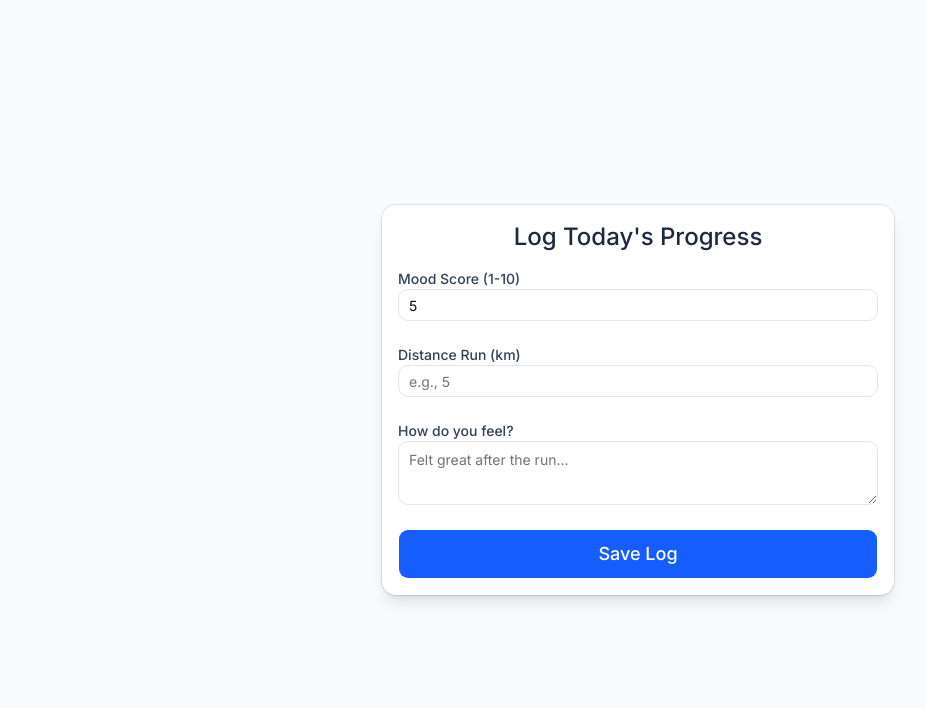
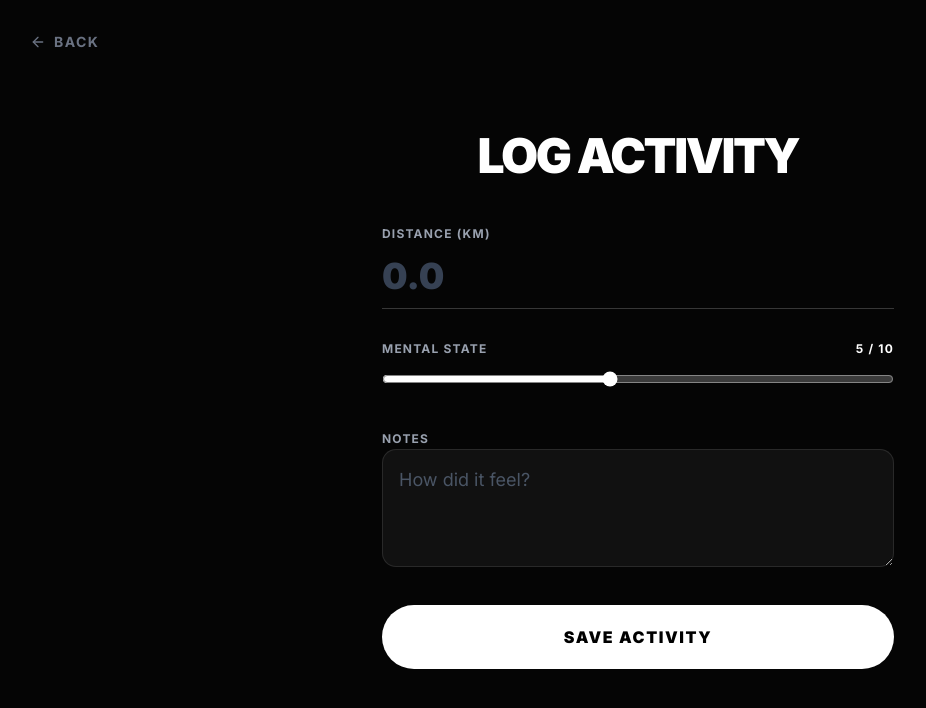
Before and after one commit to Aadya798/still-running, a Next.js app: page /log in a window 1280 px wide. Shown: the top 708 px of the page, without its empty margins (2-928 px from the left). Built offline with nearby package versions, Linux system fonts and the light colour scheme.

Commit message:
Complete dark mode transformation for entire site

```diff
--- a/app/dashboard/page.tsx
+++ b/app/dashboard/page.tsx
@@ -1,11 +1,8 @@
 "use client"
 import { useEffect, useState } from 'react'
 import Link from 'next/link'
-import { Card, CardContent, CardHeader, CardTitle } from "@/components/ui/card"
-import { Button } from "@/components/ui/button"
 import { LineChart, Line, XAxis, YAxis, CartesianGrid, Tooltip, ResponsiveContainer } from 'recharts'
-import { motion } from 'framer-motion'
-import { Activity, Brain, Calendar, Plus, TrendingUp, Home, RefreshCw } from 'lucide-react'
+import { ArrowLeft, RefreshCw, Activity } from 'lucide-react'
 
 export default function Dashboard() {
   const [logs, setLogs] = useState<any[]>([])
@@ -28,174 +25,94 @@ export default function Dashboard() {
       })
   }
 
-  useEffect(() => {
-    fetchLogs()
-  }, [])
+  useEffect(() => { fetchLogs() }, [])
 
   const totalDistance = logs.reduce((acc, curr) => acc + (curr.distance || 0), 0)
   const avgMood = logs.length > 0 ? (logs.reduce((acc, curr) => acc + (curr.mood || 0), 0) / logs.length).toFixed(1) : 0
 
   const handleStravaSync = async () => {
     setIsSyncing(true)
-    // Simulate fetching from Strava API
     setTimeout(async () => {
-      const randomDistance = (Math.random() * 8 + 2).toFixed(1); // Random distance between 2km and 10km
       const fakeStravaRun = {
-        mood: Math.floor(Math.random() * 5) + 5, // Random mood between 5 and 9
-        distance: Number(randomDistance),
+        mood: Math.floor(Math.random() * 5) + 5,
+        distance: Number((Math.random() * 8 + 2).toFixed(1)),
         note: "Imported automatically from Strava"
       };
-
-      const res = await fetch('/api/logs', {
+      await fetch('/api/logs', {
         method: 'POST',
         headers: { 'Content-Type': 'application/json' },
         body: JSON.stringify(fakeStravaRun)
       });
-
-      if (res.ok) {
-        alert('Strava activity synced successfully!');
-        fetchLogs(); // Refresh data without reloading page
-      }
+      alert('Strava activity synced!');
+      fetchLogs();
       setIsSyncing(false)
     }, 1500)
   }
 
-  const container = {
-    hidden: { opacity: 0 },
-    show: { opacity: 1, transition: { staggerChildren: 0.1 } }
-  }
+  return (
+    <div className="min-h-screen bg-[#050505] text-white p-6 md:p-12 relative">
 
-  const item = {
-    hidden: { opacity: 0, y: 20 },
-    show: { opacity: 1, y: 0 }
-  }
+      <Link href="/" className="absolute top-8 left-8 text-gray-500 hover:text-white flex items-center gap-2 text-xs font-bold tracking-widest uppercase transition-colors">
+        <ArrowLeft className="w-4 h-4" /> Home
+      </Link>
 
-  return (
-    <div className="min-h-screen bg-slate-50 flex">
+      <div className="max-w-6xl mx-auto pt-12">
+        <div className="flex flex-col md:flex-row justify-between items-start md:items-end mb-16 gap-6">
+          <h1 className="text-5xl md:text-7xl font-black tracking-tighter uppercase">Progress.</h1>
 
-      {/* SIDEBAR */}
-      <div className="w-64 bg-white border-r border-slate-200 hidden md:flex flex-col p-6 shadow-sm">
-        <h2 className="text-2xl font-bold text-slate-900 mb-8 tracking-tight">Still <span className="text-blue-600">Running</span></h2>
-        <nav className="space-y-4 flex-1">
-          <Link href="/dashboard" className="flex items-center gap-3 text-blue-600 font-medium bg-blue-50 p-3 rounded-lg">
-            <Home className="w-5 h-5" /> Dashboard
+          <div className="flex gap-4">
+            <button onClick={handleStravaSync} disabled={isSyncing} className="bg-white/10 text-white px-6 py-3 rounded-full text-xs font-bold tracking-widest uppercase hover:bg-white/20 transition-all flex items-center gap-2">
+              <RefreshCw className={`w-4 h-4 ${isSyncing ? 'animate-spin' : ''}`} />
+              {isSyncing ? 'Syncing' : 'Sync Strava'}
+            </button>
+            <Link href="/log" className="bg-white text-black px-6 py-3 rounded-full text-xs font-bold tracking-widest uppercase hover:bg-gray-200 transition-all">
+              New Log
             </Link>
-          <Link href="/log" className="flex items-center gap-3 text-slate-600 hover:text-slate-900 hover:bg-slate-50 p-3 rounded-lg transition-colors">
-            <Plus className="w-5 h-5" /> Log a Run
-          </Link>
-          <Link href="/run-clubs" className="flex items-center gap-3 text-slate-600 hover:text-slate-900 hover:bg-slate-50 p-3 rounded-lg transition-colors">
-            <Calendar className="w-5 h-5" /> Run Clubs
-          </Link>
-        </nav>
+          </div>
         </div>
 
-      {/* MAIN CONTENT */}
-      <div className="flex-1 p-8 md:p-12">
-        <div className="max-w-5xl mx-auto space-y-8">
+        {/* Stats Grid */}
+        <div className="grid grid-cols-1 md:grid-cols-3 gap-6 mb-16">
+          <div className="border border-white/10 p-8 rounded-2xl bg-white/5">
+            <p className="text-xs font-bold tracking-widest text-gray-400 uppercase mb-4">Total Distance</p>
+            <div className="text-5xl md:text-7xl font-black tracking-tighter">{totalDistance.toFixed(1)}<span className="text-2xl text-gray-500 ml-2">km</span></div>
+          </div>
+          <div className="border border-white/10 p-8 rounded-2xl bg-white/5">
+            <p className="text-xs font-bold tracking-widest text-gray-400 uppercase mb-4">Average Mood</p>
+            <div className="text-5xl md:text-7xl font-black tracking-tighter">{avgMood}<span className="text-2xl text-gray-500 ml-2">/ 10</span></div>
+          </div>
+          <div className="border border-white/10 p-8 rounded-2xl bg-white text-black">
+            <p className="text-xs font-bold tracking-widest text-gray-600 uppercase mb-4">Next Run Club</p>
+            <div className="text-3xl font-black tracking-tighter">City Park</div>
+            <p className="text-sm font-medium mt-2">Tomorrow, 7 AM</p>
+          </div>
+        </div>
 
-          {/* HEADER */}
-          <motion.div
-            initial={{ opacity: 0, x: -20 }}
-            animate={{ opacity: 1, x: 0 }}
-            className="flex flex-col md:flex-row justify-between items-start md:items-end gap-4"
-          >
-            <div>
-              <h1 className="text-4xl font-extrabold text-slate-900">Welcome Back.</h1>
-              <p className="text-slate-500 mt-2">Here is your progress overview.</p>
-            </div>
-            <div className="flex gap-3">
-              <Button
-                onClick={handleStravaSync}
-                disabled={isSyncing}
-                className="bg-orange-500 hover:bg-orange-600 text-white shadow-lg shadow-orange-200 transition-all"
-              >
-                <RefreshCw className={`mr-2 h-4 w-4 ${isSyncing ? 'animate-spin' : ''}`} />
-                {isSyncing ? 'Syncing...' : 'Connect Strava'}
-              </Button>
-              <Link href="/log">
-                <Button className="bg-blue-600 hover:bg-blue-700 shadow-lg shadow-blue-200">
-                  <Plus className="mr-2 h-4 w-4" /> New Log
-                </Button>
-              </Link>
-            </div>
-          </motion.div>
-
-          {/* STATS CARDS */}
-          <motion.div variants={container} initial="hidden" animate="show" className="grid grid-cols-1 md:grid-cols-3 gap-6">
-            <motion.div variants={item} whileHover={{ scale: 1.02 }} transition={{ type: "spring", stiffness: 300 }}>
-              <Card className="shadow-lg border-none bg-white overflow-hidden relative">
-                <div className="absolute top-0 right-0 p-4 opacity-10"><Activity className="w-24 h-24 text-blue-600" /></div>
-                <CardHeader className="pb-2">
-                  <CardTitle className="text-sm font-medium text-slate-500 flex items-center gap-2">
-                    <TrendingUp className="w-4 h-4 text-blue-500" /> Total Distance
-                  </CardTitle>
-                </CardHeader>
-                <CardContent>
-                  <div className="text-5xl font-black text-slate-900">{totalDistance.toFixed(1)} <span className="text-2xl text-slate-400 font-medium">km</span></div>
-                </CardContent>
-              </Card>
-            </motion.div>
-
-            <motion.div variants={item} whileHover={{ scale: 1.02 }} transition={{ type: "spring", stiffness: 300 }}>
-              <Card className="shadow-lg border-none bg-white overflow-hidden relative">
-                <div className="absolute top-0 right-0 p-4 opacity-10"><Brain className="w-24 h-24 text-green-600" /></div>
-                <CardHeader className="pb-2">
-                  <CardTitle className="text-sm font-medium text-slate-500 flex items-center gap-2">
-                    <TrendingUp className="w-4 h-4 text-green-500" /> Average Mood
-                  </CardTitle>
-                </CardHeader>
-                <CardContent>
-                  <div className="text-5xl font-black text-slate-900">{avgMood} <span className="text-2xl text-slate-400 font-medium">/ 10</span></div>
-                </CardContent>
-              </Card>
-            </motion.div>
-
-            <motion.div variants={item} whileHover={{ scale: 1.02 }} transition={{ type: "spring", stiffness: 300 }}>
-              <Card className="shadow-lg border-none bg-slate-900 text-white overflow-hidden relative">
-                <div className="absolute top-0 right-0 p-4 opacity-10"><Calendar className="w-24 h-24 text-white" /></div>
-                <CardHeader className="pb-2">
-                  <CardTitle className="text-sm font-medium text-slate-400">Next Run Club</CardTitle>
-                </CardHeader>
-                <CardContent>
-                  <div className="text-2xl font-bold text-white mb-1">City Park Run</div>
-                  <p className="text-sm text-slate-400">Tomorrow, 7:00 AM</p>
-                </CardContent>
-              </Card>
-            </motion.div>
-          </motion.div>
-
-          {/* CHART */}
-          <motion.div initial={{ opacity: 0, y: 30 }} animate={{ opacity: 1, y: 0 }} transition={{ delay: 0.4 }}>
-            <Card className="shadow-xl border-none bg-white">
-              <CardHeader className="border-b border-slate-100 pb-4">
-                <CardTitle className="text-xl font-bold text-slate-800">Mood vs Distance</CardTitle>
-              </CardHeader>
-              <CardContent className="h-[450px] pt-6">
+        {/* Chart */}
+        <div className="border border-white/10 rounded-2xl bg-[#0a0a0a] p-8">
+          <p className="text-xs font-bold tracking-widest text-gray-400 uppercase mb-8">Mood vs Distance</p>
+          <div className="h-[400px]">
             {loading ? (
-                  <div className="flex h-full items-center justify-center text-slate-400 animate-pulse">Loading your data...</div>
+              <div className="h-full flex items-center justify-center text-gray-500">Loading Data...</div>
             ) : logs.length === 0 ? (
-                  <div className="flex h-full flex-col items-center justify-center text-slate-400 space-y-4">
-                    <Activity className="w-12 h-12 text-slate-300" />
-                    <p>No data yet. Log a run to see your insights!</p>
-                    <Link href="/log"><Button variant="outline">Log your first run</Button></Link>
+              <div className="h-full flex flex-col items-center justify-center text-gray-500">
+                <Activity className="w-12 h-12 mb-4 opacity-50" />
+                No data yet.
               </div>
             ) : (
               <ResponsiveContainer width="100%" height="100%">
-                    <LineChart data={logs} margin={{ top: 5, right: 30, left: 20, bottom: 5 }}>
-                      <CartesianGrid strokeDasharray="3 3" stroke="#e2e8f0" vertical={false} />
-                      <XAxis dataKey="day" stroke="#94a3b8" tickLine={false} axisLine={false} />
-                      <YAxis yAxisId="left" stroke="#94a3b8" tickLine={false} axisLine={false} />
-                      <YAxis yAxisId="right" orientation="right" stroke="#94a3b8" tickLine={false} axisLine={false} />
-                      <Tooltip contentStyle={{ borderRadius: '8px', border: 'none', boxShadow: '0 4px 6px -1px rgb(0 0 0 / 0.1)' }} />
-                      <Line yAxisId="left" type="monotone" dataKey="mood" stroke="#10b981" strokeWidth={4} dot={{r: 6, fill: "#10b981", strokeWidth: 2, stroke: "#fff"}} activeDot={{r: 8}} name="Mood Score" />
-                      <Line yAxisId="right" type="monotone" dataKey="distance" stroke="#3b82f6" strokeWidth={4} dot={{r: 6, fill: "#3b82f6", strokeWidth: 2, stroke: "#fff"}} activeDot={{r: 8}} name="Distance (km)" />
+                <LineChart data={logs}>
+                  <CartesianGrid strokeDasharray="3 3" stroke="#222" vertical={false} />
+                  <XAxis dataKey="day" stroke="#555" tickLine={false} axisLine={false} />
+                  <YAxis yAxisId="left" stroke="#555" tickLine={false} axisLine={false} />
+                  <YAxis yAxisId="right" orientation="right" stroke="#555" tickLine={false} axisLine={false} />
+                  <Tooltip contentStyle={{ backgroundColor: '#111', borderColor: '#333', color: '#fff', borderRadius: '8px' }} />
+                  <Line yAxisId="left" type="monotone" dataKey="mood" stroke="#ffffff" strokeWidth={4} dot={{r: 4, fill: "#fff"}} activeDot={{r: 8}} />
+                  <Line yAxisId="right" type="monotone" dataKey="distance" stroke="#555" strokeWidth={4} dot={{r: 4, fill: "#555"}} />
                 </LineChart>
               </ResponsiveContainer>
             )}
-              </CardContent>
-            </Card>
-          </motion.div>
-
+          </div>
         </div>
       </div>
     </div>
--- a/app/log/page.tsx
+++ b/app/log/page.tsx
@@ -1,10 +1,8 @@
 "use client"
 import { useState } from 'react'
 import { useRouter } from 'next/navigation'
-import { Card, CardContent, CardHeader, CardTitle } from "@/components/ui/card"
-import { Button } from "@/components/ui/button"
-import { Input } from "@/components/ui/input"
-import { Textarea } from "@/components/ui/textarea"
+import Link from 'next/link'
+import { ArrowLeft } from 'lucide-react'
 
 export default function LogPage() {
   const [mood, setMood] = useState(5)
@@ -20,46 +18,75 @@ export default function LogPage() {
         headers: { 'Content-Type': 'application/json' },
         body: JSON.stringify({ mood, distance: Number(distance), note })
       })
-
-      const data = await res.json();
-
       if (res.ok) {
         alert('Saved to Database!')
         router.push('/dashboard')
       } else {
-        alert('Database Error: ' + data.error) // THIS WILL SHOW US THE REAL ERROR
+        alert('Database Error')
       }
     } catch (err) {
-      alert('Network Error: Could not reach backend')
+      alert('Network Error')
     }
   }
 
   return (
-    <div className="min-h-screen bg-slate-50 flex items-center justify-center p-6">
-      <Card className="w-full max-w-lg shadow-lg border-none">
-        <CardHeader>
-          <CardTitle className="text-2xl text-slate-800 text-center">Log Today's Progress</CardTitle>
-        </CardHeader>
-        <CardContent>
-          <form onSubmit={handleSubmit} className="space-y-6">
-            <div className="space-y-2">
-              <label className="text-sm font-medium text-slate-700">Mood Score (1-10)</label>
-              <Input type="number" min="1" max="10" value={mood} onChange={(e) => setMood(Number(e.target.value))} className="text-lg" />
-            </div>
-            <div className="space-y-2">
-              <label className="text-sm font-medium text-slate-700">Distance Run (km)</label>
-              <Input type="number" placeholder="e.g., 5" value={distance} onChange={(e) => setDistance(e.target.value)} required className="text-lg" />
-            </div>
-            <div className="space-y-2">
-              <label className="text-sm font-medium text-slate-700">How do you feel?</label>
-              <Textarea placeholder="Felt great after the run..." value={note} onChange={(e) => setNote(e.target.value)} rows={4} />
-            </div>
-            <Button type="submit" className="w-full bg-blue-600 hover:bg-blue-700 text-white py-6 text-lg">
-              Save Log
-            </Button>
-          </form>
-        </CardContent>
-      </Card>
+    <div className="min-h-screen bg-[#050505] text-white flex flex-col items-center justify-center p-6 relative">
+
+      <Link href="/" className="absolute top-8 left-8 text-gray-500 hover:text-white flex items-center gap-2 text-sm font-bold tracking-widest uppercase transition-colors">
+        <ArrowLeft className="w-4 h-4" /> Back
+      </Link>
+
+      <div className="w-full max-w-lg">
+        <h1 className="text-5xl font-black tracking-tighter uppercase mb-10 text-center">Log Activity</h1>
+
+        <form onSubmit={handleSubmit} className="space-y-8">
+
+          <div className="space-y-3">
+            <label className="text-xs font-bold tracking-widest text-gray-400 uppercase">Distance (km)</label>
+            <input
+              type="number"
+              placeholder="0.0"
+              value={distance}
+              onChange={(e) => setDistance(e.target.value)}
+              required
+              className="w-full bg-transparent border-b border-white/20 text-4xl font-black py-3 focus:outline-none focus:border-white transition-colors placeholder:text-gray-700"
+            />
+          </div>
+
+          <div className="space-y-3">
+            <label className="text-xs font-bold tracking-widest text-gray-400 uppercase flex justify-between">
+              <span>Mental State</span>
+              <span className="text-white">{mood} / 10</span>
+            </label>
+            <input
+              type="range"
+              min="1"
+              max="10"
+              value={mood}
+              onChange={(e) => setMood(Number(e.target.value))}
+              className="w-full accent-white"
+            />
+          </div>
+
+          <div className="space-y-3">
+            <label className="text-xs font-bold tracking-widest text-gray-400 uppercase">Notes</label>
+            <textarea
+              placeholder="How did it feel?"
+              value={note}
+              onChange={(e) => setNote(e.target.value)}
+              rows={3}
+              className="w-full bg-white/5 border border-white/10 rounded-xl p-4 text-lg focus:outline-none focus:border-white transition-colors placeholder:text-gray-600"
+            />
+          </div>
+
+          <button
+            type="submit"
+            className="w-full bg-white text-black py-5 rounded-full font-black tracking-widest uppercase hover:scale-105 transition-transform"
+          >
+            Save Activity
+          </button>
+        </form>
+      </div>
     </div>
   )
 }
--- a/app/run-clubs/page.tsx
+++ b/app/run-clubs/page.tsx
@@ -1,45 +1,49 @@
 "use client"
-import { motion } from 'framer-motion'
-import { Card, CardContent, CardHeader, CardTitle } from "@/components/ui/card"
-import { MapPin, Clock, Users } from "lucide-react"
-import { Button } from "@/components/ui/button"
+import Link from 'next/link'
+import { ArrowLeft, ArrowRight } from 'lucide-react'
 
 const clubs = [
-  { name: "Sunrise Runners", location: "City Park", time: "Mon & Wed, 6:00 AM", distance: "5km", vibe: "Relaxed & Social", color: "bg-blue-100 text-blue-700" },
-  { name: "Midnight Milers", location: "Downtown Track", time: "Fri, 9:00 PM", distance: "10km", vibe: "Fast & Focused", color: "bg-purple-100 text-purple-700" },
-  { name: "Mindful Joggers", location: "River Side Trail", time: "Sat, 8:00 AM", distance: "3km", vibe: "Mental Health", color: "bg-green-100 text-green-700" },
-  { name: "Trail Blazers", location: "Mountain Ridge", time: "Sun, 7:00 AM", distance: "15km", vibe: "Adventure", color: "bg-orange-100 text-orange-700" },
-  { name: "Speed Demons", location: "City Stadium", time: "Tue & Thu, 5:30 AM", distance: "8km", vibe: "Competitive", color: "bg-red-100 text-red-700" },
-  { name: "Casual Pacers", location: "Local Cafe", time: "Wed, 6:30 PM", distance: "4km", vibe: "Coffee & Chat", color: "bg-amber-100 text-amber-700" },
+  { name: "Sunrise Runners", location: "City Park", time: "Mon & Wed, 6:00 AM", distance: "5km", vibe: "Relaxed" },
+  { name: "Midnight Milers", location: "Downtown Track", time: "Fri, 9:00 PM", distance: "10km", vibe: "Fast" },
+  { name: "Mindful Joggers", location: "River Trail", time: "Sat, 8:00 AM", distance: "3km", vibe: "Mental Health" },
 ]
 
 export default function RunClubs() {
   return (
-    <div className="max-w-6xl mx-auto px-6 py-12 space-y-12">
-      <motion.div initial={{ opacity: 0, y: -20 }} animate={{ opacity: 1, y: 0 }} className="text-center space-y-4 max-w-2xl mx-auto">
-        <h1 className="text-4xl md:text-5xl font-extrabold text-slate-900 tracking-tight">Find Your Tribe</h1>
-        <p className="text-lg text-slate-600">Running alone is great. Running with others is better.</p>
-      </motion.div>
+    <div className="min-h-screen bg-[#050505] text-white p-6 md:p-12 relative">
 
-      <div className="grid grid-cols-1 md:grid-cols-2 lg:grid-cols-3 gap-6">
-        {clubs.map((club, index) => (
-          <motion.div key={index} initial={{ opacity: 0, y: 20 }} animate={{ opacity: 1, y: 0 }} transition={{ delay: index * 0.1 }} whileHover={{ y: -5 }}>
-            <Card className="h-full shadow-md border-none hover:shadow-xl transition-shadow bg-white flex flex-col">
-              <CardHeader>
-                <div className={`w-fit px-3 py-1 rounded-full text-xs font-semibold mb-4 ${club.color}`}>{club.vibe}</div>
-                <CardTitle className="text-2xl text-slate-900">{club.name}</CardTitle>
-              </CardHeader>
-              <CardContent className="space-y-4 text-slate-600 flex-1">
-                <div className="flex items-center gap-3"><MapPin className="w-5 h-5 text-slate-400" /> {club.location}</div>
-                <div className="flex items-center gap-3"><Clock className="w-5 h-5 text-slate-400" /> {club.time}</div>
-                <div className="flex items-center gap-3"><Users className="w-5 h-5 text-slate-400" /> {club.distance} Route</div>
-              </CardContent>
-              <div className="p-6 pt-0 mt-auto">
-                <Button className="w-full bg-slate-900 hover:bg-slate-800 text-white">Join Club</Button>
+      <Link href="/" className="absolute top-8 left-8 text-gray-500 hover:text-white flex items-center gap-2 text-xs font-bold tracking-widest uppercase transition-colors">
+        <ArrowLeft className="w-4 h-4" /> Home
+      </Link>
+
+      <div className="max-w-4xl mx-auto pt-20">
+        <h1 className="text-6xl md:text-8xl font-black tracking-tighter uppercase mb-16">Find Your Tribe.</h1>
+
+        <div className="space-y-2">
+          {clubs.map((club, i) => (
+            <Link href="#" key={i} className="group block border-b border-white/10 py-8 hover:bg-white/5 px-4 transition-colors">
+              <div className="flex flex-col md:flex-row justify-between items-start md:items-center">
+                <div>
+                  <h2 className="text-3xl font-bold tracking-tight mb-2 group-hover:text-gray-300 transition-colors">{club.name}</h2>
+                  <p className="text-gray-500 text-sm font-medium tracking-widest uppercase">{club.location} • {club.time}</p>
+                </div>
+                <div className="flex items-center gap-8 mt-4 md:mt-0">
+                  <div className="text-right">
+                    <p className="text-xs text-gray-500 font-bold uppercase tracking-widest mb-1">Vibe</p>
+                    <p className="font-semibold">{club.vibe}</p>
+                  </div>
+                  <div className="text-right">
+                    <p className="text-xs text-gray-500 font-bold uppercase tracking-widest mb-1">Distance</p>
+                    <p className="font-semibold">{club.distance}</p>
+                  </div>
+                  <div className="w-12 h-12 rounded-full border border-white/20 flex items-center justify-center group-hover:bg-white group-hover:text-black transition-all">
+                    <ArrowRight className="w-5 h-5" />
+                  </div>
+                </div>
               </div>
-            </Card>
-          </motion.div>
-        ))}
+            </Link>
+          ))}
+        </div>
       </div>
     </div>
   )
```
Lines whose indentation alone changed are shown as unchanged.
